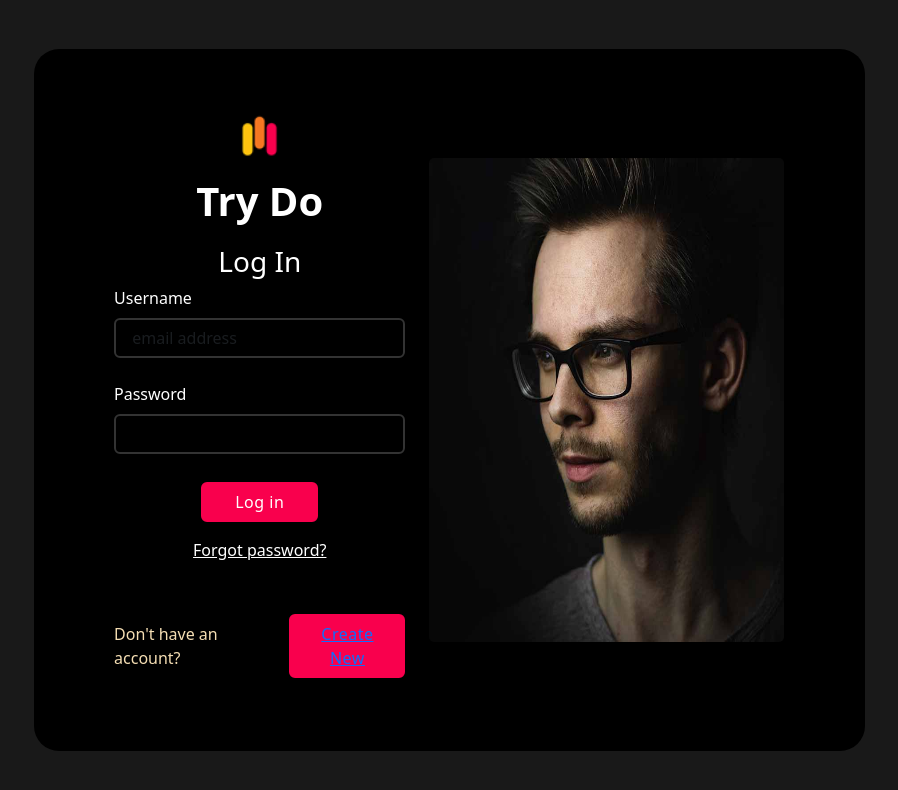
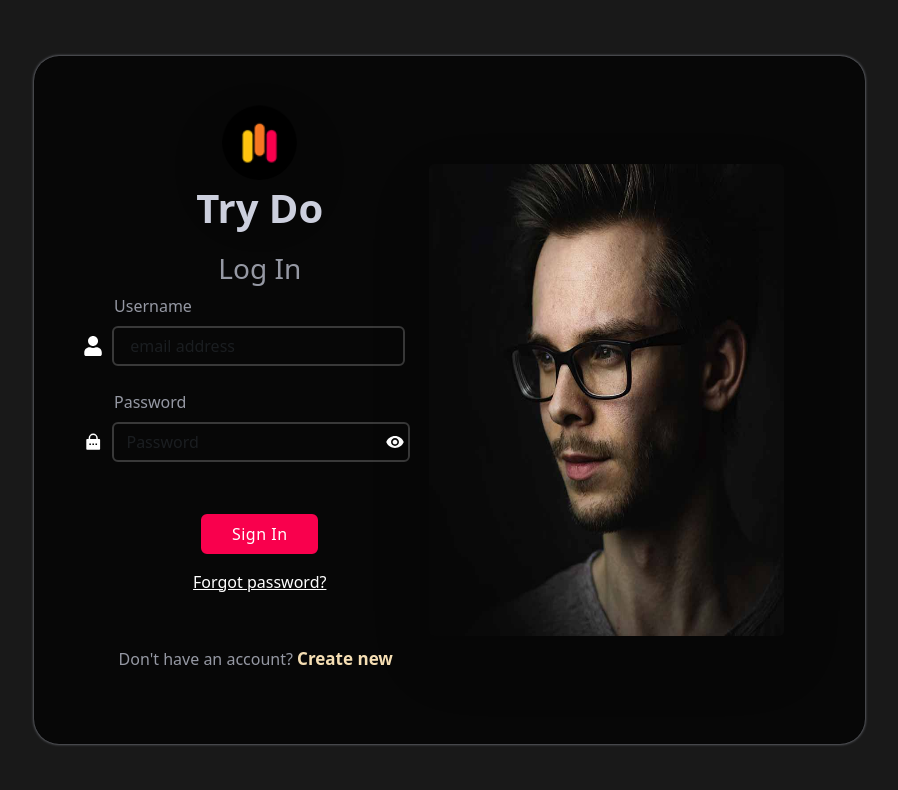
Before and after one commit to VikasJadon-prog/portfolio, a React (Create React App) app: page /login in a window 1280 px wide. Shown: the top 790 px of the page, without its empty margins (191-1089 px from the left). Built offline with nearby package versions, Linux system fonts and the light colour scheme.

Commit message:
first commit

```diff
--- a/src/App.css
+++ b/src/App.css
@@ -3,8 +3,7 @@
   height: 100%;
   margin: 0;
   padding: 0;
-  background-color: #000;
-
+  background-color:#191919;
 }
 
 
@@ -125,7 +124,7 @@
 }
 
 .buy-btn {
-  border: 2px solid white;
+
   color: white;
   text-align: center;
   /* margin-left: 40px; */
@@ -140,13 +139,15 @@
   /* margin-right: 30px; */
   transition: .4s cubic-bezier(0.23, 1, 0.320, 1);
   z-index: 3px;
+  background-color: #f9004d;
 }
 
 .buy-btn:hover {
   transition: all .3s cubic-bezier(.645, .045, .355, 1);
   transform: translateY(-3px);
-  background-color: #f9004d;
+  background-color: transparent;
   border: none;
+  border: 2px solid #f9004d;
 }
 
 .head-regi-li {
@@ -483,7 +484,7 @@
   font-weight: 400;
   font-size: 20px;
   line-height: 30px;
-
+  z-index: 13px;
   margin-bottom: 0;
   display: block;
 }
@@ -520,7 +521,6 @@
 .port-containers {
   width: 100%;
   height: 100%;
-  /* background-image: url('./assets/images/portfolio-1.jpg'); */
   background-repeat: no-repeat;
   border-radius: 8px;
   box-shadow: 0 25px 65px rgba(0, 0, 0, .1);
@@ -534,6 +534,7 @@
   padding-bottom: 8.5%;
   padding-left: 10%;
   padding-right: 10%;
+  z-index: 10;
 }
 
 .port-containers:hover::after {
@@ -563,7 +564,7 @@
   font-weight: 400px;
   text-align: center;
   line-height: auto;
-  z-index: 2;
+  z-index: 50;
 
 }
 
@@ -575,7 +576,7 @@
   text-align: center;
   font-weight: 500px;
   position: relative;
-  z-index: 3;
+  z-index: 50;
 
 }
 
@@ -600,6 +601,7 @@
   background-color: #f9004d;
   transform: translateY(-5px);
   transition: all .3s cubic-bezier(.645, .045, .355, 1);
+  z-index: 10;
 }
 
 .viewMore-btn {
@@ -617,6 +619,7 @@
   margin-top: 5%;
   margin-left: 45%;
   text-decoration: none;
+
 
 }
 
@@ -965,14 +968,15 @@
 .tbody tr td button {
   justify-content: center;
 }
-
+/*
 #regi-sec {
   background-color: #191919;
-}
+} */
 
 #regi-sec .card {
-  background-color: black;
-  border-radius: 25px
+  background-color:#070707;
+  border-radius: 25px;
+  box-shadow: 0 0px 3px rgba(198, 201, 216, .75);
 }
 
 #regi-sec .card button {
@@ -989,11 +993,15 @@
 #regi-sec .card img {
   width: 100%;
   height: 80%;
-  border-radius: 5px;
-  box-shadow: 0 0px 0px rgba(0, 0, 0, 0);
-  flex: 0 0 0;
-}
-
+  box-shadow: 0 25px 65px #0000001a;
+
+}
+
+.login-logo{
+  /* width: 75px; */
+
+  border-radius: 50%;
+}
 #regi-sec .card button:hover {
   background-color: transparent;
   transform: translateY(-6px);
@@ -1001,7 +1009,7 @@
 
 #regi-sec .card form input {
   background-color: transparent;
-  color: rgba(198, 201, 216, .75);
+  color:white;
   border: 2px solid hsla(0, 0%, 100%, .2);
 }
 
@@ -1015,7 +1023,7 @@
 }
 
 #regForm p {
-  color: wheat;
+  color: c;
 }
 
 #regForm p a {
@@ -1024,13 +1032,39 @@
 }
 
 #regForm p u {
-  color: #f6004c;
+  color:wheat;
   text-decoration: none;
+  font-weight: bold;
+  font-size: 17px;
+}
+
+#login-p u {
+  color:wheat;
+  text-decoration: none;
+  font-weight: bold;
+  font-size: 17px;
+}
+.buy-btn a{
+  text-decoration: none;
+}
+.buy-btn u{
+  color: white;
+text-decoration: none;
+}
+
+#login-p a {
+  text-decoration: none;
+}
+
+#login-p a:hover {
+  transform: translateY(-6px);
+  transition: all .3s ease;
 }
 
 #regForm p a:hover {
   transform: translateY(-4px);
 }
+
 .gradient-custom-2 {
   /* fallback for old browsers */
   background: #fccb90;
@@ -1046,44 +1080,69 @@
   flex: 0 0 auto;
   width: 100%;
 }
+
 .col-md-5 {
   flex: 0 0 auto;
   width: 50%;
 }
-  #login-sec{
-    background-color:black ;
-  }
-  #login-sec h1{
-    color:#cccfdd;
-  }
-  #login-sec h3{
+
+#reg-sec {
+  background-color:transparent;
+}
+
+#regi-sec h1 {
+  color: #cccfdd;
+}
+
+#regi-sec h3 {
   color: rgba(198, 201, 216, .75);
 }
-  #login-sec label{
+
+#regi-sec label {
   color: rgba(198, 201, 216, .75);
 }
-  #login-sec .card{
-    background-color: #191919
-  }
-  #login-sec .card input{
+
+#regi-sec .card input {
   background-color: transparent;
-    color:whitesmoke;
+  color: whitesmoke;
   border: 2px solid hsla(0, 0%, 100%, .2);
 }
-  #login-sec .card input ::placeholder{
-    color:white;
-  }
-  #login form label
-  {
+
+#regi-sec .card input ::placeholder {
+  color: white;
+}
+
+#login form label {
   color: wheat;
 }
-  #login form p{
+
+#login form p {
   color: wheat;
 }
-  #login-p{
-    color: wheat;
-  }
-#login-btn button{
+
+#login-p {
+  color: rgba(198, 201, 216, .75);
+}
+.loginputs{
+  display: flex;
+  justify-content: left;
+  align-items: center;
+  column-gap: 10px;
+  margin-left: -30px;
+
+}
+.loginputs span{
+  margin-left: -35px;
+  display: flex;
+}
+.loginputs svg{
+ font-size: 20px;
+}
+.succ{
+  color:orange;
+
+  font-weight: bold;}
+#login-btn button {
   width: 40%;
   color: #fff;
   background: #f6004c;
@@ -1094,15 +1153,16 @@
   transition: .3s;
   border: 2px solid #f9004d;
 }
-#login-btn button:hover{
+
+#login-btn button:hover {
   transform: translateY(-6px);
   background: transparent;
   border: 2px solid #f9004d;
 }
-
-#login-btn a{
+#login-btn a {
   color: wheat;
 }
+
 @media screen and (min-width: 1600px) and (max-width:1950px) {
   .home {
     width: 100%;
@@ -1119,6 +1179,7 @@
     width: 80%;
   }
 }
+
 /* @media (min-width: 1200px)
 {
 
@@ -1334,11 +1395,11 @@
 
   }
 
-  #obile_menu_wrap.open svg {
+  #mobile_menu_wrap.open svg {
     display: block;
   }
 
-  #obile_menu_wrap.close svg {
+  #mobile_menu_wrap.close svg {
     display: none;
   }
 
@@ -1586,15 +1647,18 @@
 
 
 }
+
 @media (min-width: 768px) {
   .gradient-form {
-  height: 100vh ;
-  }
+    height: 100vh;
+  }
+
   .col-md-5 {
     flex: 0 0 auto;
     width: 100%;
   }
 }
+
 @media (min-width: 769px) {
   .gradient-custom-2 {
     border-top-right-radius: .3rem;
--- a/src/App.js
+++ b/src/App.js
@@ -14,7 +14,7 @@ function App() {
     <div className="App" >
       <BrowserRouter>
       <Routes>
-      <Route path="/" exact element={<Protected Component={Main} />}/>
+      <Route path="*" element={<Protected Component={Main} />}/>
       <Route path="/login"  element={<Login/>} />
       <Route path="/register" element={<RegisterUser/>} />
       </Routes>
--- a/src/Components/Header.js
+++ b/src/Components/Header.js
@@ -24,7 +24,7 @@ const Header = () => {
         <nav className="header-nav">
           <ul className="header-Ui">
             <li >
-              <Link  to="/home" className="header-li">Home</Link>
+              <Link  to="/" className="header-li">Home</Link>
             </li>
             <li >
               <Link to="/about" className="header-li">About</Link>
--- a/src/Components/Login.js
+++ b/src/Components/Login.js
@@ -1,11 +1,14 @@
 
 import React, { useState } from 'react';
 import aboutContact from '..//assets/images/aboutContact.jpg';
-// import { FaUser } from "react-icons/fa";
+import { FaUser } from "react-icons/fa";
 import { useEffect } from 'react';
 import { useCookies } from 'react-cookie';
 import { Link, useNavigate } from "react-router-dom";
 import logo1 from '../assets/images/logo.png';
+import { IoEyeOff } from "react-icons/io5";
+import { IoMdEye } from "react-icons/io";
+import { RiLockPasswordFill } from "react-icons/ri";
 
 
 const RegisterUser = () => {
@@ -19,20 +22,22 @@ const RegisterUser = () => {
     const [passwordErr, setPasswordErr] = useState('');
     const [fetchData, setFetchData] = useState('');
     // const [user,setUser] = useState(false)
-    const [cookies, setCookie] = useCookies(['user']);
-    const navigate = useNavigate()
-
+    const [cookies] = useCookies(['user']);
+    const [logUser,setLogUser]=useState('');
+    const [logPass,setPass]= useState('');
+    const [eye,setEye]=useState(true)
     useEffect(() => {
         const cookiesData = cookies.user || [];
         setFetchData(cookiesData);
         console.log(cookiesData)
     }, [cookies.user]);
-    useEffect(() => {
-        let login = localStorage.getItem('token')
-        if (login) {
-            navigate('/')
-        }
-    })
+    const navigate = useNavigate();
+    // useEffect(() => {
+    //     let login = localStorage.getItem('token')
+    //     if (login) {
+    //         navigate('/')
+    //     }
+    // }, [navigate])
     const handleLogInput = (e) => {
         const { name, value } = e.target;
         setLogData((preState) => ({ ...preState, [name]: value }))
@@ -54,15 +59,30 @@ const RegisterUser = () => {
         }
         if (result) {
             // localStorage.setItem("token", JSON.stringify(logData))
-            fetchData.forEach(element => {
-                if (element.email === logData.email && element.password === logData.password) {
-                    localStorage.setItem('token', true)
+            let foundUser = fetchData.find((element) => element.email === logData.email);
+            let foundPass = fetchData.find((element) => element.password === logData.password)
+            if (foundUser && foundPass) {
+                localStorage.setItem('token', true)
+                navigate("/")
+            }
+            if (!foundUser)
+            {
+                setLogUser("Email Incorrect")
+            }
+            else if(foundUser)
+            {
+                setLogUser('')
+               if (!foundPass){
+                    setPass("Password Incorrect")
                 }
-            });
+            }
+            if (foundPass)
+            {
+                setPass('')
+            }
+
         }
     }
-
-
     return (
         <section className="vh-100" id='regi-sec'>
             <div className="container h-100" >
@@ -73,34 +93,40 @@ const RegisterUser = () => {
                                 <div className="row justify-content-center">
                                     <div className="col-md-10 col-lg-6 col-xl-5 order-2 order-lg-1">
                                         <div className="text-center">
-                                            <img src={logo1}
+                                            <img className='login-logo' src={logo1}
                                                 style={{ width: " 75px" }} alt="logo" />
                                             <h1 className=" fw-bold mt-1 mb-3 pb-1" >Try Do</h1>
                                         </div>
-                                        <form onSubmit={handleLogSub} >
+                                        <form className='logForm' onSubmit={handleLogSub} >
                                             <h3 className="text-center">Log In</h3>
                                             <div className="form-outline mb-4">
-                                                <label className="form-label">Username</label>
+
+                                               {logUser?<p className='err'>{logUser}</p>: <label className="form-label">Username</label>}
+                                               <div className='loginputs'>
+                                              <FaUser />
                                                 <input type="email" name="email" value={logData.email} onChange={handleLogInput} className="form-control"
-                                                    placeholder=" email address" />
+                                                    placeholder=" email address" /></div>
                                                 {emailErr ? <p className="err">{emailErr}</p> : null}
                                             </div>
 
-                                            <div className="form-outline mb-4">
-                                                <label className="form-label" >Password</label>
-                                                <input type="password" name="password" value={logData.password} onChange={handleLogInput} className="form-control" />
+                                            <div className="form-outline mb-5">
+                                               {logPass? <p className='err'>{logPass}</p>:<label className="form-label" >Password</label>}
+                                               <div className='loginputs'>
+                                                <RiLockPasswordFill />
+                                                    <input type={eye?"password":"text"} name="password" value={logData.password} onChange={handleLogInput} className="form-control" id='password' placeholder='Password' />
+                                                    <span >{eye?<IoMdEye onClick={()=>setEye(false)}/>:<IoEyeOff onClick={()=>setEye(true)}/>
+                                              }</span>
+                                    </div>
                                                 {passwordErr ? <p className="err">{passwordErr}</p> : null}
+
                                             </div>
                                             <div className="text-center pt-1 mb-5 pb-1" id="login-btn">
-                                                <button className="btn btn-primary btn-block fa-lg gradient-custom-2 mb-3" type="submit" value="submit">Log
-                                                    in</button>
+                                                <button className="btn btn-primary btn-block fa-lg gradient-custom-2 mb-3" type="submit" value="submit">Sign In</button>
                                                 <br />
                                                 <a className="text-white" href="#!">Forgot password?</a>
                                             </div>
                                             <div className="d-flex align-items-center justify-content-center pb-4" >
-                                                <p className="mb-0 me-2" id='login-p'>Don't have an account?</p>
-
-                                                <button type="button" className="btn btn-outline-danger" ><Link to="/register" >Create New</Link></button>
+                                                <p className="mb-0 me-2" id='login-p'>Don't have an account?   <Link to="/register" ><u>Create new</u></Link> </p>
                                             </div>
                                         </form>
                                     </div>
@@ -118,4 +144,4 @@ const RegisterUser = () => {
         </section>
     )
 }
-export default RegisterUser
+export default RegisterUser;
--- a/src/Components/RegisterUser.js
+++ b/src/Components/RegisterUser.js
@@ -1,10 +1,15 @@
 import React, { useState } from 'react';
 import aboutContact from '..//assets/images/aboutContact.jpg';
-// import { FaUser } from "react-icons/fa";
 import { useEffect } from 'react';
 import { useCookies } from 'react-cookie';
 import { Link } from "react-router-dom";
-import logo1 from '../assets/images/logo.png'
+import logo1 from '../assets/images/logo.png';
+import { FaUser } from "react-icons/fa";
+import { IoEyeOff } from "react-icons/io5";
+import { IoMdEye } from "react-icons/io";
+import { RiLockPasswordFill } from "react-icons/ri";
+import { MdEmail } from "react-icons/md";
+
 
 const RegisterUser = () => {
     const [regData, setRegData] = useState({
@@ -18,11 +23,14 @@ const RegisterUser = () => {
     const [passwordErr, setPasswordErr] = useState('');
     const [result, setResult] = useState(true);
     const [cookies, setCookie] = useCookies(['user']);
-    // const [get, setGet] = useState('')
+    const [submitted, setSubmitted] = useState(false)
+    const [signUpErr, setSignUpErr] = useState(false)
+    const [eye, setEye] = useState(true)
     useEffect(() => {
         const cookiesData = cookies.user || [];
         setRegDataArr(cookiesData);
-    }, [cookies.user]);
+
+    }, [cookies.user, setRegDataArr]);
     const handleRegInput = (e) => {
         const { name, value } = e.target;
         setRegData((preRegData) => ({ ...preRegData, [name]: value }))
@@ -51,15 +59,24 @@ const RegisterUser = () => {
             setResult(false)
         }
         if (result) {
-            const re = [...regDataArr, regData]
-            setCookie('user', re, { path: '/' });
-            // const cookiesData = [...user, regData]
-            // setGet(cookiesData)
-            setRegData(re)
-            setRegData({ fname: "", email: "", password: "" });
-        }
 
 
+            let foundUser = regDataArr.find((element) => element.email === regData.email)
+            if (foundUser) {
+                setSignUpErr(true)
+            }
+            else {
+                const re = [...regDataArr, regData]
+                setCookie('user', re, { path: '/' });
+                setRegData(re)
+                setRegData({ fname: "", email: "", password: "" });
+                setSubmitted(true);
+                setSignUpErr(false)
+                setTimeout(() => {
+                    setSubmitted(false)
+                }, 1200);
+            }
+        }
     }
     return (
         <section className="vh-100" id='regi-sec'>
@@ -70,42 +87,59 @@ const RegisterUser = () => {
                             <div className="card-body p-md-5">
                                 <div className="row justify-content-center">
                                     <div className="col-md-10 col-lg-6 col-xl-5 order-2 order-lg-1">
-                                        <div className="text-center mb-1">                                     <img src={logo1}
-                                            style={{ width: " 75px" }} alt="logo" />
+                                        <div className="text-center mb-1">
+                                            <img src={logo1} className='login-logo'
+                                                style={{ width: "75px" }} alt="logo" />
                                             <h1 className=" fw-bold mt-1 mb-4 pb-0" >Try Do</h1>
                                         </div>
                                         <form className="mx-1 mx-md-4" id='regForm' onSubmit={handleReg}>
                                             <h3 className="text-center">Sign Up</h3>
-                                            <div className="d-flex flex-row align-items-center mb-4">
-                                                <i className="fas fa-user fa-lg me-3 fa-fw"></i>
+                                            {submitted && <p className='succ text-center         '>Account Created</p>}
+                                            <div className="d-flex flex-row align-items-center mb-3">
+
                                                 <div className="form-outline flex-fill mb-0">
                                                     <label className="form-label">Your Name</label>
-                                                    <input type="name" name="fname" value={regData.fname} onChange={handleRegInput} className="form-control" placeholder='Full Name' />
+
+                                                    <div className='loginputs'>
+                                                        <FaUser />
+                                                        <input type="name" name="fname" value={regData.fname} onChange={handleRegInput} className="form-control" placeholder='Full Name' />
+                                                    </div>
                                                     {fnameErr ? <p className="err">{fnameErr}</p> : null}
                                                 </div>
                                             </div>
-                                            <div className="d-flex flex-row align-items-center mb-4">
-                                                <i className="fas fa-envelope fa-lg me-3 fa-fw"></i>
+                                            <div className="d-flex flex-row align-items-center mb-3">
                                                 <div className="form-outline flex-fill mb-0">
                                                     <label className="form-label" >Your Email</label>
-                                                    <input type="email" name="email" value={regData.email} onChange={handleRegInput} id="form3Example3c" className="form-control" placeholder='Email' />
+
+                                                    <div className='loginputs'>
+                                                        <MdEmail
+                                                            size="24px" />
+                                                        <input type="email" name="email" value={regData.email} onChange={handleRegInput} id="form3Example3c" className="form-control" placeholder='Email' />
+                                                    </div>
                                                     {emailErr ? <p className="err">{emailErr}</p> : null}
                                                 </div>
                                             </div>
                                             <div className="d-flex flex-row align-items-center mb-4">
-                                                <i className="fas fa-lock fa-lg me-3 fa-fw"></i>
+
                                                 <div className="form-outline flex-fill mb-0">
-                                                    <label className="form-label" >Password</label>
-                                                    <input type="password" name="password" value={regData.password} onChange={handleRegInput} className="form-control" placeholder='Password' />
+                                                    <label className="form-label">Password</label>
+
+                                                    <div className='loginputs'>
+                                                        <RiLockPasswordFill size="24px" />
+                                                        <input type={eye ? "password" : "text"} name="password" value={regData.password} onChange={handleRegInput} className="form-control" placeholder='Password' />
+                                                        <span >{eye ? <IoMdEye onClick={() => setEye(false)} /> : <IoEyeOff onClick={() => setEye(true)} />
+                                                        }</span>
+                                                    </div>
                                                     {passwordErr ? <p className="err">{passwordErr}</p> : null}
+
                                                 </div>
                                             </div>
-                                            <div className="d-flex justify-content-center mx-4 mb-3 mb-lg-4">
-                                                <button type="submit" value="submit" className="btn btn-primary btn-lg" id='reg-btn'>Register</button>
+                                            <div className="text-center pt-1 mb-1 pb-1" id="login-btn">
+                                                {signUpErr && <p className="err">Email Already Registered</p>}
+                                                <button className="btn btn-primary btn-block fa-lg gradient-custom-2 mb-3" type="submit" value="submit">Sign Up</button>
                                             </div>
-                                            <p className="text-center text mt-5 mb-0 " id='regForm-p'>Have already an account? <a href="#!"
-                                                className="fw-bold"></a>
-                                                <Link to="/login" ><u>Login here</u></Link></p>
+                                            <p className="text-center text mt-2 mb-0 " id='regForm-p'>Have already an account?
+                                                <Link to="/login"><u >Login here</u></Link></p>
                                         </form>
                                     </div>
                                     <div className="col-md-10 col-lg-6 col-xl-6 d-flex align-items-center order-1 order-lg-2">
--- a/src/pages/Home.js
+++ b/src/pages/Home.js
@@ -5,8 +5,7 @@ import Portifolio from '../pages/Portifolio';
 import Blog from '../pages/Blog';
 import Contact from '../pages/Contact';
 import Footer from '../Components/Footer';
-import RegisterUser from '../Components/RegisterUser';
-import { Routes,Route } from 'react-router-dom';
+
 
 const Home = () => {
   return (
```
Also changed, not shown: src/Components/Protected.jsx (+4 -4 lines), src/Components/RightHeader.js (+20 -12 lines), src/pages/Portifolio.js (+7 -11 lines). Lines whose indentation alone changed are shown as unchanged.
